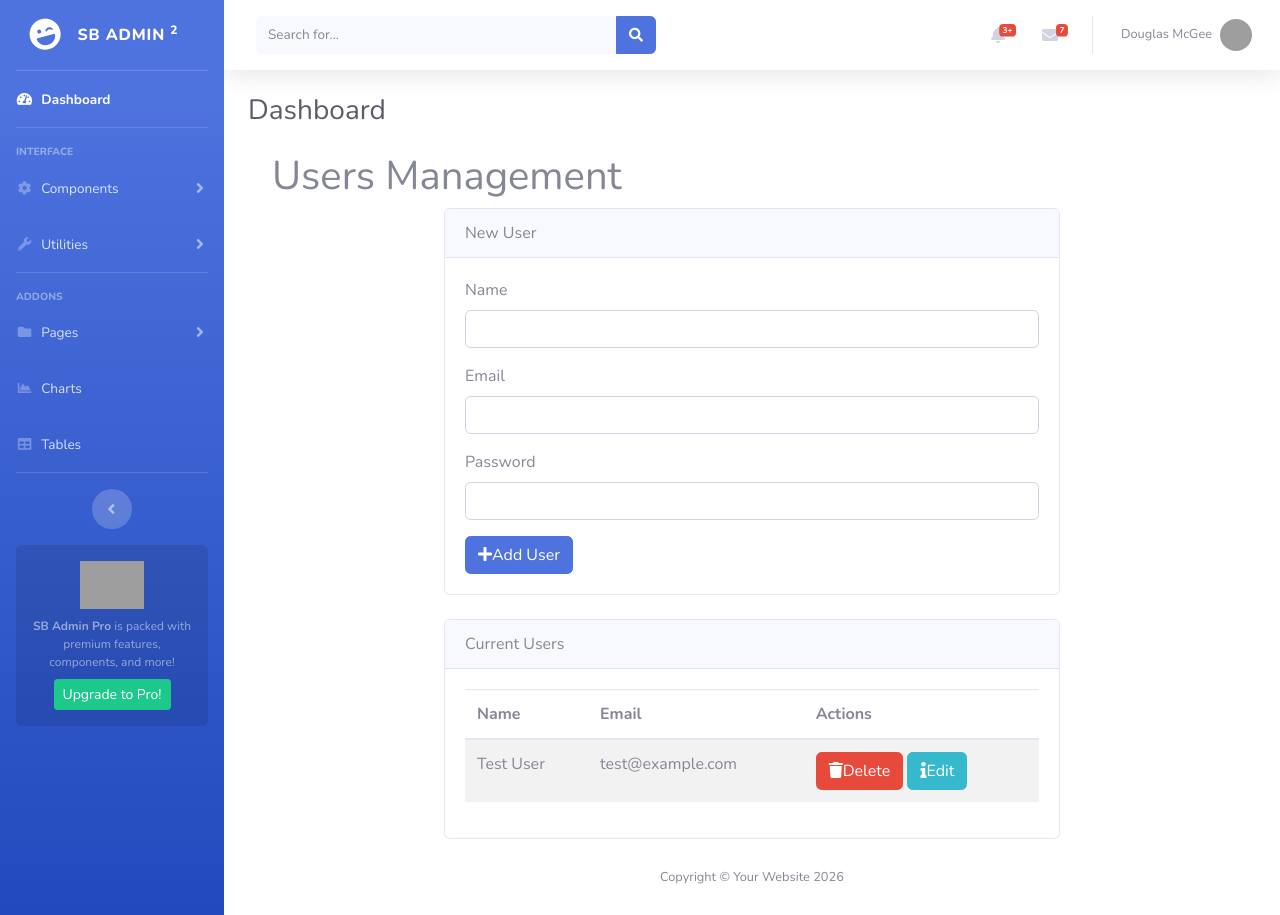
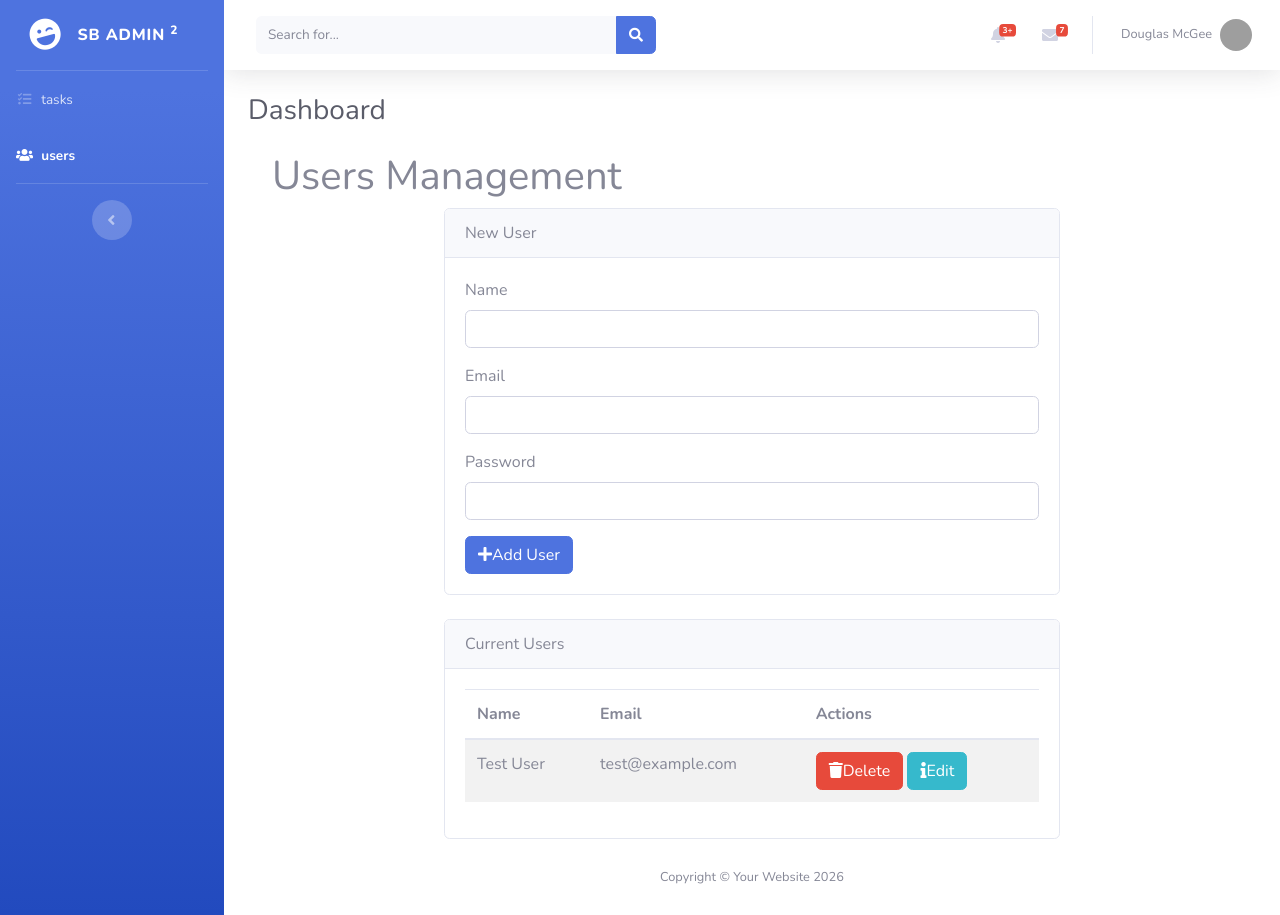
Before and after one commit to noormoh2004/laravel-course, a Laravel app: page /users in a window 1280 px wide. Run offline with Laravel 12, Linux system fonts and the light colour scheme; data comes from the database, SQL or seed files in the repository; some libraries are stand-ins or nearby versions; grey boxes are pictures that could not be loaded.

Commit message:
add fifth project

```diff
--- a/task-list/app/Http/Controllers/UserController.php
+++ b/task-list/app/Http/Controllers/UserController.php
@@ -3,58 +3,63 @@
 namespace App\Http\Controllers;
 
 use Illuminate\Http\Request;
-use Illuminate\Support\Facades\DB;
 use Illuminate\Support\Facades\Hash;
+use App\Models\User;
 
 class UserController extends Controller
 {
     public function index()
     {
-        $users = DB::table('users')->get();
+        $users = User::all();
         return view('users', compact('users'));
     }
 
-    public function create()
+    public function create(Request $request)
     {
-        $name = $_POST['name'];
-        $email = $_POST['email'];
-        $password = Hash::make($_POST['password']);
 
-        DB::table('users')->insert([
-            'name' => $name,
-            'email' => $email,
-            'password' => $password,
+        $request->validate([
+            'name' => 'required|min:3',
+            'email' => 'required|email|unique:users,email',
+            'password' => 'required|min:4',
         ]);
+
+        $user = new User();
+        $user->name = $request->name;
+        $user->email = $request->email;
+        $user->password = Hash::make($request->password);
+        $user->save();
 
         return redirect()->back();
     }
 
     public function destroy($id)
     {
-        DB::table('users')->where('id', $id)->delete();
+        $user = User::find($id);
+        $user->delete();
+
         return redirect()->back();
     }
 
     public function edit($id)
     {
-        $user = DB::table('users')->where('id', $id)->first();
-        $users = DB::table('users')->get();
+        $user = User::find($id);
+        $users = User::all();
+
         return view('users', compact('user', 'users'));
     }
 
-    public function update()
+    public function update(Request $request)
     {
-        $id = $_POST['id'];
-        $data = [
-            'name' => $_POST['name'],
-            'email' => $_POST['email'],
-        ];
+        $user = User::find($request->id);
+        $user->name = $request->name;
+        $user->email = $request->email;
 
-        if (!empty($_POST['password'])) {
-            $data['password'] = Hash::make($_POST['password']);
+        if (!empty($request->password)) {
+            $user->password = Hash::make($request->password);
         }
 
-        DB::table('users')->where('id', '=', $id)->update($data);
+        $user->save();
+
         return redirect('users');
     }
 }
--- a/task-list/resources/views/layouts/app.blade.php
+++ b/task-list/resources/views/layouts/app.blade.php
@@ -31,7 +31,7 @@
         <ul class="navbar-nav bg-gradient-primary sidebar sidebar-dark accordion" id="accordionSidebar">
 
             <!-- Sidebar - Brand -->
-            <a class="sidebar-brand d-flex align-items-center justify-content-center" href="#">
+            <a class="sidebar-brand d-flex align-items-center justify-content-center" href="{{ url('/tasks') }}">
                 <div class="sidebar-brand-icon rotate-n-15">
                     <i class="fas fa-laugh-wink"></i>
                 </div>
@@ -41,97 +41,20 @@
             <!-- Divider -->
             <hr class="sidebar-divider my-0">
 
-            <!-- Nav Item - Dashboard -->
-            <li class="nav-item active">
-                <a class="nav-link" href="#">
-                    <i class="fas fa-fw fa-tachometer-alt"></i>
-                    <span>Dashboard</span></a>
+            <!-- Nav Item - Tasks -->
+            <li class="nav-item {{ request()->is('tasks*') ? 'active' : '' }}">
+                <a class="nav-link" href="{{ url('/tasks') }}">
+                    <i class="fas fa-fw fa-tasks"></i>
+                    <span>tasks</span>
+                </a>
             </li>
 
-            <!-- Divider -->
-            <hr class="sidebar-divider">
-
-            <!-- Heading -->
-            <div class="sidebar-heading">
-                Interface
-            </div>
-
-            <!-- Nav Item - Pages Collapse Menu -->
-            <li class="nav-item">
-                <a class="nav-link collapsed" href="#" data-toggle="collapse" data-target="#collapseTwo"
-                    aria-expanded="true" aria-controls="collapseTwo">
-                    <i class="fas fa-fw fa-cog"></i>
-                    <span>Components</span>
+            <!-- Nav Item - Users -->
+            <li class="nav-item {{ request()->is('users*') ? 'active' : '' }}">
+                <a class="nav-link" href="{{ url('/users') }}">
+                    <i class="fas fa-fw fa-users"></i>
+                    <span>users</span>
                 </a>
-                <div id="collapseTwo" class="collapse" aria-labelledby="headingTwo" data-parent="#accordionSidebar">
-                    <div class="bg-white py-2 collapse-inner rounded">
-                        <h6 class="collapse-header">Custom Components:</h6>
-                        <a class="collapse-item" href="#">Buttons</a>
-                        <a class="collapse-item" href="#">Cards</a>
-                    </div>
-                </div>
-            </li>
-
-            <!-- Nav Item - Utilities Collapse Menu -->
-            <li class="nav-item">
-                <a class="nav-link collapsed" href="#" data-toggle="collapse" data-target="#collapseUtilities"
-                    aria-expanded="true" aria-controls="collapseUtilities">
-                    <i class="fas fa-fw fa-wrench"></i>
-                    <span>Utilities</span>
-                </a>
-                <div id="collapseUtilities" class="collapse" aria-labelledby="headingUtilities"
-                    data-parent="#accordionSidebar">
-                    <div class="bg-white py-2 collapse-inner rounded">
-                        <h6 class="collapse-header">Custom Utilities:</h6>
-                        <a class="collapse-item" href="#">Colors</a>
-                        <a class="collapse-item" href="#">Borders</a>
-                        <a class="collapse-item" href="#">Animations</a>
-                        <a class="collapse-item" href="#">Other</a>
-                    </div>
-                </div>
-            </li>
-
-            <!-- Divider -->
-            <hr class="sidebar-divider">
-
-            <!-- Heading -->
-            <div class="sidebar-heading">
-                Addons
-            </div>
-
-            <!-- Nav Item - Pages Collapse Menu -->
-            <li class="nav-item">
-                <a class="nav-link collapsed" href="#" data-toggle="collapse" data-target="#collapsePages"
-                    aria-expanded="true" aria-controls="collapsePages">
-                    <i class="fas fa-fw fa-folder"></i>
-                    <span>Pages</span>
-                </a>
-                <div id="collapsePages" class="collapse" aria-labelledby="headingPages" data-parent="#accordionSidebar">
-                    <div class="bg-white py-2 collapse-inner rounded">
-                        <h6 class="collapse-header">Login Screens:</h6>
-                        <a class="collapse-item" href="#">Login</a>
-                        <a class="collapse-item" href="#">Register</a>
-                        <a class="collapse-item" href="#">Forgot Password</a>
-                        <div class="collapse-divider"></div>
-                        <h6 class="collapse-header">Other Pages:</h6>
-                        <a class="collapse-item" href="#">404 Page</a>
-                        <a class="collapse-item" href="#">Blank Page</a>
-                    </div>
-                </div>
-            </li>
-
-            <!-- Nav Item - Charts -->
-            <li class="nav-item">
-                <a class="nav-link" href="#">
-                    <i class="fas fa-fw fa-chart-area"></i>
-                    <span>Charts</span></a>
-            </li>
-
-            <!-- Nav Item - Tables -->
-            <li class="nav-item">
-                <a class="nav-link" href="#">
-                    <i class="fas fa-fw fa-table"></i>
-                    <span>Tables</span></a>
             </li>
 
             <!-- Divider -->
@@ -140,16 +63,6 @@
             <!-- Sidebar Toggler (Sidebar) -->
             <div class="text-center d-none d-md-inline">
                 <button class="rounded-circle border-0" id="sidebarToggle"></button>
-            </div>
-
-            <!-- Sidebar Message -->
-            <div class="sidebar-card d-none d-lg-flex">
-                <img class="sidebar-card-illustration mb-2" src="{{ asset('img/undraw_rocket.svg') }}"
-                    alt="...">
-                <p class="text-center mb-2"><strong>SB Admin Pro</strong> is packed with premium features, components,
-                    and more!</p>
-                <a class="btn btn-success btn-sm" href="https://startbootstrap.com/theme/sb-admin-pro">Upgrade to
-                    Pro!</a>
             </div>
 
         </ul>
--- a/task-list/resources/views/users.blade.php
+++ b/task-list/resources/views/users.blade.php
@@ -55,19 +55,22 @@
                             <!-- User Name -->
                             <div class="mb-3">
                                 <label for="user-name" class="form-label">Name</label>
-                                <input type="text" name="name" id="user-name" class="form-control" value="">
+                                <input type="text" name="name" id="user-name"
+                                    class="form-control @error('name') is-invalid @enderror" value="{{ old('name') }}">
                             </div>
 
                             <!-- User Email -->
                             <div class="mb-3">
                                 <label for="user-email" class="form-label">Email</label>
-                                <input type="email" name="email" id="user-email" class="form-control" value="">
+                                <input type="email" name="email" id="user-email"
+                                    class="form-control @error('email') is-invalid @enderror" value="{{ old('email') }}">
                             </div>
 
                             <!-- User Password -->
                             <div class="mb-3">
                                 <label for="user-password" class="form-label">Password</label>
-                                <input type="password" name="password" id="user-password" class="form-control" value="">
+                                <input type="password" name="password" id="user-password"
+                                    class="form-control @error('password') is-invalid @enderror" value="">
                             </div>
 
                             <!-- Add User Button -->
@@ -77,6 +80,16 @@
                                 </button>
                             </div>
                         </form>
+
+                        @if ($errors->any())
+                            <div class="alert alert-danger mt-3">
+                                <ul class="mb-0">
+                                    @foreach ($errors->all() as $error)
+                                        <li>{{ $error }}</li>
+                                    @endforeach
+                                </ul>
+                            </div>
+                        @endif
                     </div>
                 @endif
             </div>
@@ -101,15 +114,13 @@
                                     <td>{{ $u->name }}</td>
                                     <td>{{ $u->email }}</td>
                                     <td>
-                                        <form action="{{ url('users/delete/' . $u->id) }}" method="POST"
-                                            class="d-inline">
+                                        <form action="{{ url('users/delete/' . $u->id) }}" method="POST" class="d-inline">
                                             @csrf
                                             <button type="submit" class="btn btn-danger">
                                                 <i class="fa fa-trash me-2"></i>Delete
                                             </button>
                                         </form>
-                                        <form action="{{ url('users/edit/' . $u->id) }}" method="POST"
-                                            class="d-inline">
+                                        <form action="{{ url('users/edit/' . $u->id) }}" method="POST" class="d-inline">
                                             @csrf
                                             <button type="submit" class="btn btn-info">
                                                 <i class="fa fa-info me-2"></i>Edit
```
Also changed, not shown: task-list/app/Http/Controllers/TaskController.php (+24 -13 lines), task-list/app/Models/Task.php (added, +10 -0 lines), task-list/resources/views/tasks.blade.php (+7 -1 lines).
